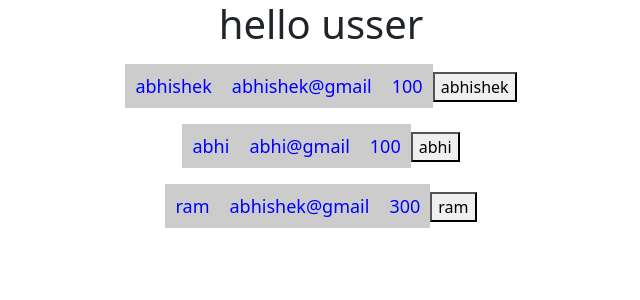
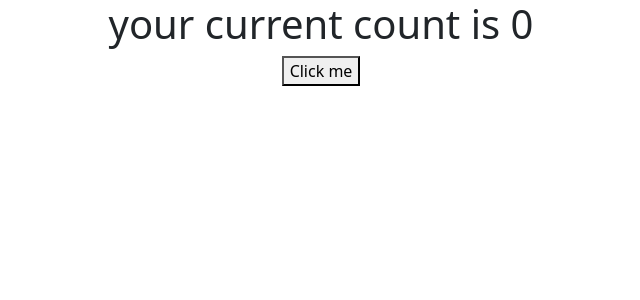
Before and after one commit to abhishektiwari2511/React.js, a React (Create React App) app: page / in a window 1280 px wide. Shown: the top 300 px of the page, without its empty margins (319-959 px from the left). Built offline with nearby package versions, Linux system fonts and the light colour scheme.

Commit message:
pure component in class componet

```diff
--- a/src/App.js
+++ b/src/App.js
@@ -2,58 +2,30 @@
 import "./App.css";
 
 import "bootstrap/dist/css/bootstrap.min.css";
-import User from "./User";
+import React from "react"
+
+
 // import {Fragment}  from "react"
 
 
-function App() {
+class App extends React.PureComponent {
+  constructor(){
+    super()
+    this.state={
+      count:0
+    }
+  }
 
-  const data = [
-    {
-      name: "abhishek",
-      email: "abhishek@gmail",
-      contact: 100,
-      address:{
-        city:"katni",
-        pincord:4288
-      }
+  render(){
+     console.log("render is excequet")
+    return (
+       <div className="App">
+         <h1>your current count is {this.state.count}</h1>
+         <button onClick={()=>this.setState({count:1})}>Click me</button>
 
-    },
-    {
-      name: "abhi",
-      email: "abhi@gmail",
-      contact: 100,
-      address:{
-        city:"katni",
-        pincord:4288
-      }
-
-    },
-    {
-      name: "ram",
-      email: "abhishek@gmail",
-      contact: 300,
-      address:{
-        city:"katni",
-        pincord:4288
-      }
-
-
-    },
-  ];
- const ram = (it)=>{
-  alert(`hello ${it.name} from `+ it.address.city)
-
- }
- return (
-    <div className="App">
-      <h1>hello usser</h1>
-      {
-        data.map((item,i)=>(
-          <User item={item} ram={ram} key={i} />
-        ))
-      }
-     </div>
-    ) }
+        </div>
+       )
+  }
+}
 
 export default App;
--- a/src/User.js
+++ /dev/null
@@ -1,14 +0,0 @@
-
-
-export default function User (props){
-
- const it=props.item
-    return (
-        <div>
-            <span>{it.name}</span>
-            <span>{props.item.email}</span>
-            <span>{props.item.contact}</span>
-            <button onClick={()=>props.ram(it)}>{props.item.name}</button>
-        </div>
-    )
-}
```
